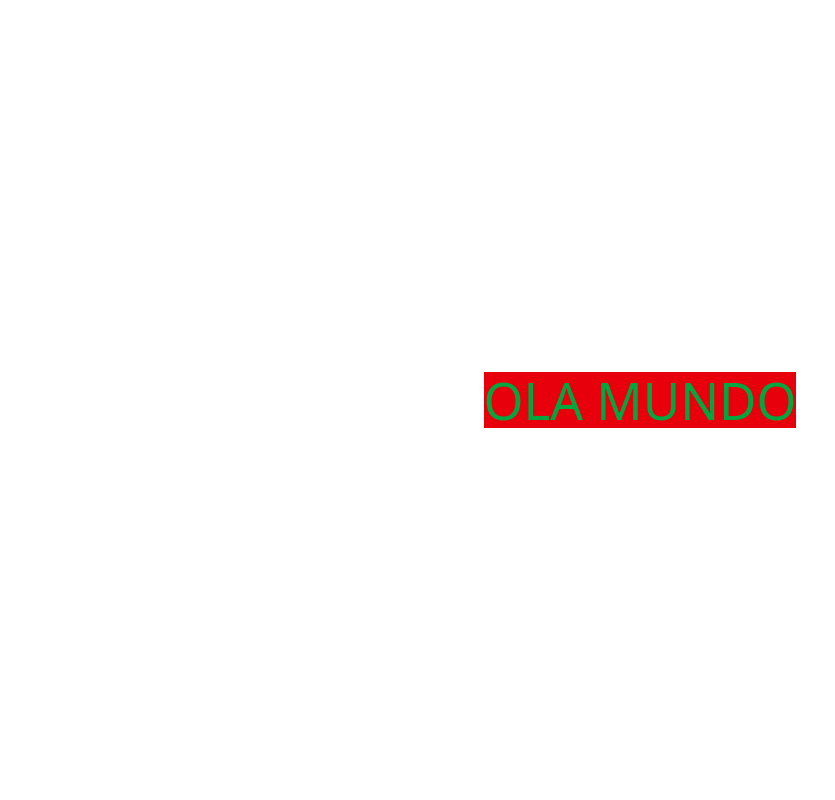
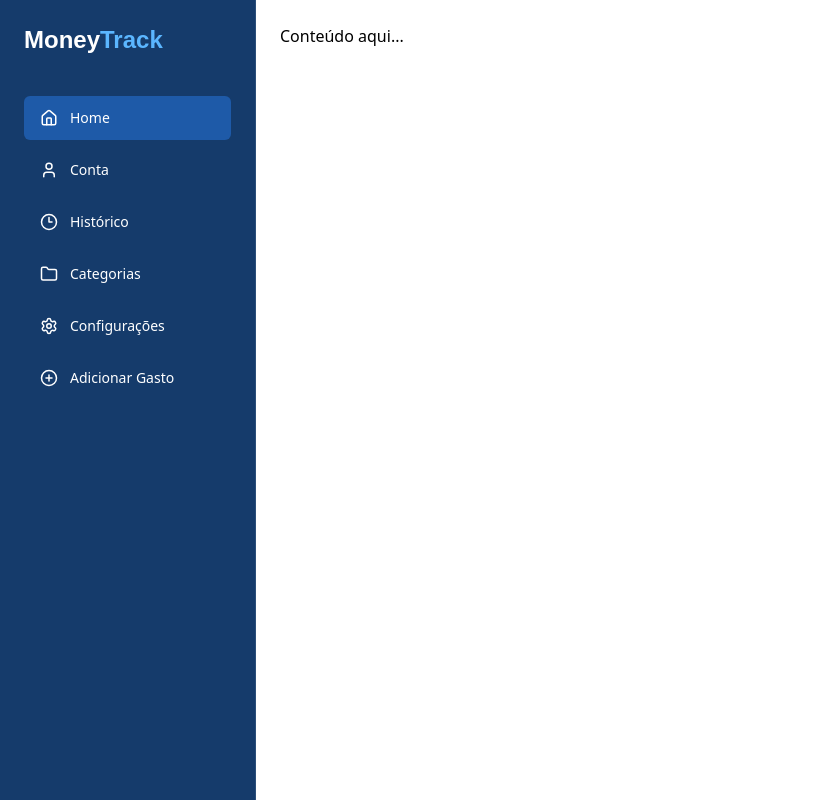
Before and after one commit to Elias700/MoneyTrack, a React (Vite) app: page / in a window 1280 px wide. Shown: the whole page, without its empty margins (0-835 px from the left). Built offline with nearby package versions, Linux system fonts and the light colour scheme.

Commit message:
feat: Creation of the sidebar menu and folder structure

```diff
--- a/package.json
+++ b/package.json
@@ -11,6 +11,7 @@
   },
   "dependencies": {
     "@tailwindcss/vite": "^4.1.17",
+    "lucide-react": "^0.554.0",
     "react": "^19.2.0",
     "react-dom": "^19.2.0",
     "tailwindcss": "^4.1.17"
--- a/src/App.css
+++ b/src/App.css
@@ -1,44 +1 @@
 @import "tailwindcss";
-
-#root {
-  max-width: 1280px;
-  margin: 0 auto;
-  padding: 2rem;
-  text-align: center;
-}
-
-.logo {
-  height: 6em;
-  padding: 1.5em;
-  will-change: filter;
-  transition: filter 300ms;
-}
-.logo:hover {
-  filter: drop-shadow(0 0 2em #646cffaa);
-}
-.logo.react:hover {
-  filter: drop-shadow(0 0 2em #61dafbaa);
-}
-
-@keyframes logo-spin {
-  from {
-    transform: rotate(0deg);
-  }
-  to {
-    transform: rotate(360deg);
-  }
-}
-
-@media (prefers-reduced-motion: no-preference) {
-  a:nth-of-type(2) .logo {
-    animation: logo-spin infinite 20s linear;
-  }
-}
-
-.card {
-  padding: 2em;
-}
-
-.read-the-docs {
-  color: #888;
-}
--- a/src/App.tsx
+++ b/src/App.tsx
@@ -1,65 +1,17 @@
 
 import './App.css'
+//Components
+import Sidebar from './components/Layout/Sidebar/Sidebar'
 
 function App() {
 
 
   return (
-    <div className='bg-red-600'>
-
-    <h1 className='text-green-600'>OLA MUNDO</h1>
-
+    <div className="flex">
+      <Sidebar />
+      <main className="flex-1 p-6">Conteúdo aqui...</main>
     </div>
   )
 }
 
 export default App
-
-
-// ESTRUTURA DE PASTAS
-// MoneyTrack-Frontend/
-// │
-// ├── src/
-// │   ├── assets/
-// │   │   └── images/          # Logos, ilustrações, ícones não react
-// │   │
-// │   ├── components/          # Componentes reutilizáveis
-// │   │   ├── Header.jsx
-// │   │   ├── Footer.jsx
-// │   │   ├── Sidebar.jsx
-// │   │   ├── Button.jsx
-// │   │   └── Card.jsx
-// │   │
-// │   ├── pages/               # Páginas da aplicação
-// │   │   ├── Login.jsx
-// │   │   ├── Register.jsx
-// │   │   ├── Home.jsx
-// │   │   ├── AddExpense.jsx
-// │   │   ├── Categories.jsx
-// │   │   ├── History.jsx
-// │   │   ├── Settings.jsx
-// │   │   └── Account.jsx
-// │   │
-// │   ├── hooks/               # Custom Hooks
-// │   │   └── useAuth.jsx
-// │   │
-// │   ├── services/            # API (axios ou fetch)
-// │   │   └── api.js
-// │   │
-// │   ├── context/             # Context API (auth, theme, expenses)
-// │   │   └── AuthContext.jsx
-// │   │
-// │   ├── utils/               # Funções auxiliares
-// │   │   └── formatCurrency.js
-// │   │
-// │   ├── styles/              # Estilos globais Tailwind + config css
-// │   │   └── main.css
-// │   │
-// │   ├── App.jsx
-// │   └── main.jsx
-// │
-// ├── public/
-// │
-// ├── index.html
-// ├── package.json
-// └── tailwind.config.js
--- /dev/null
+++ b/src/components/Layout/Sidebar/Sidebar.tsx
@@ -0,0 +1,45 @@
+
+
+import { Home, User, Clock3, Settings, PlusCircle, Folder } from "lucide-react";
+
+export default function Sidebar() {
+  return (
+    <aside className="w-64 h-screen bg-[#153B6B] text-white p-6 flex flex-col border-r border-white/10">
+      {/* Logo */}
+      <h1 className="text-2xl font-bold mb-10">
+        Money<span className="text-[#5BB6FF]">Track</span>
+      </h1>
+
+      {/* Menu */}
+      <nav className="space-y-2">
+        <SidebarItem icon={<Home size={18} />} label="Home" active />
+        <SidebarItem icon={<User size={18} />} label="Conta" />
+        <SidebarItem icon={<Clock3 size={18} />} label="Histórico" />
+        <SidebarItem icon={<Folder size={18} />} label="Categorias" />
+        <SidebarItem icon={<Settings size={18} />} label="Configurações" />
+        <SidebarItem icon={<PlusCircle size={18} />} label="Adicionar Gasto" />
+      </nav>
+    </aside>
+  );
+}
+
+interface ItemProps {
+  icon: React.ReactNode;
+  label: string;
+  active?: boolean;
+}
+
+function SidebarItem({ icon, label, active = false }: ItemProps) {
+  return (
+    <button
+      className={`
+        w-full flex items-center gap-3 px-4 py-3 rounded-md text-sm
+        transition-all duration-200 cursor-pointer
+        ${active ? "bg-[#1E5AA8]" : "hover:bg-white/10"}
+      `}
+    >
+      {icon}
+      <span>{label}</span>
+    </button>
+  );
+}
--- a/src/index.css
+++ b/src/index.css
@@ -1,70 +1,64 @@
-@import "tailwindcss";
+/* Habilita dark mode como variante */
+@custom-variant dark (&:where(.dark, .dark *));
 
+/* Estudar sobre o @theme */
+
+/* 🌞 MODO CLARO */
 :root {
-  font-family: system-ui, Avenir, Helvetica, Arial, sans-serif;
-  line-height: 1.5;
-  font-weight: 400;
+  --color-primary-50: #F3F4F6;
+  --color-primary-100: #E3E7EA;
+  --color-primary-200: #2565A2;
+  --color-primary-300: #1A436D;
+  --color-primary-400: #1C1C1C;
 
-  color-scheme: light dark;
-  color: rgba(255, 255, 255, 0.87);
-  background-color: #242424;
+  --color-success: #28A745;
+  --color-warning: #EA9F17;
+  --color-warning-strong: #C48819;
+  --color-error: #DC3545;
 
-  font-synthesis: none;
-  text-rendering: optimizeLegibility;
-  -webkit-font-smoothing: antialiased;
-  -moz-osx-font-smoothing: grayscale;
+  --color-gray: #6C757D;
+  --color-white: #FFFFFF;
+  --color-light: #F3F4F6;
+  --color-background-light: #E3E7EA;
+
+  --color-accent-orange: #FFA500;
+
+  --font-title: 'Roboto', ui-sans-serif, system-ui, sans-serif;
+  --font-destaque: 'Oswald', sans-serif;
+  --font-chamativa: 'Protest Revolution', sans-serif;
+  --font-cursive: 'Dancing Script', cursive;
 }
 
-a {
-  font-weight: 500;
-  color: #646cff;
-  text-decoration: inherit;
-}
-a:hover {
-  color: #535bf2;
+/* 🌙 MODO ESCURO */
+.dark {
+  --color-primary-50: #1C1C1C;
+  --color-primary-100: #2A2A2A;
+  --color-primary-200: #1A436D;
+  --color-primary-300: #2565A2;
+  --color-primary-400: #E3E7EA;
+
+  --color-success: #28A745;
+  --color-warning: #EA9F17;
+  --color-warning-strong: #C48819;
+  --color-error: #DC3545;
+
+  --color-gray: #6C757D;
+  --color-white: #FFFFFF;
+  --color-light: #1C1C1C;
+  --color-background-light: #2A2A2A;
+
+  --color-accent-orange: #FFA500;
 }
 
-body {
-  margin: 0;
-  display: flex;
-  place-items: center;
-  min-width: 320px;
-  min-height: 100vh;
-}
-
-h1 {
-  font-size: 3.2em;
-  line-height: 1.1;
-}
-
-button {
-  border-radius: 8px;
-  border: 1px solid transparent;
-  padding: 0.6em 1.2em;
-  font-size: 1em;
-  font-weight: 500;
-  font-family: inherit;
-  background-color: #1a1a1a;
-  cursor: pointer;
-  transition: border-color 0.25s;
-}
-button:hover {
-  border-color: #646cff;
-}
-button:focus,
-button:focus-visible {
-  outline: 4px auto -webkit-focus-ring-color;
-}
-
-@media (prefers-color-scheme: light) {
-  :root {
-    color: #213547;
-    background-color: #ffffff;
+/* TIPOGRAFIA BASE */
+@layer base {
+  h1, h2, h3, h4, h5, h6 {
+    font-family: var(--font-destaque);
   }
-  a:hover {
-    color: #747bff;
+  p {
+    font-family: var(--font-title);
   }
-  button {
-    background-color: #f9f9f9;
+  li, button, strong, a {
+    font-family: var(--font-title);
   }
 }
```
Also changed, not shown: 1 other file (tests, documents, lock files or other folders).
